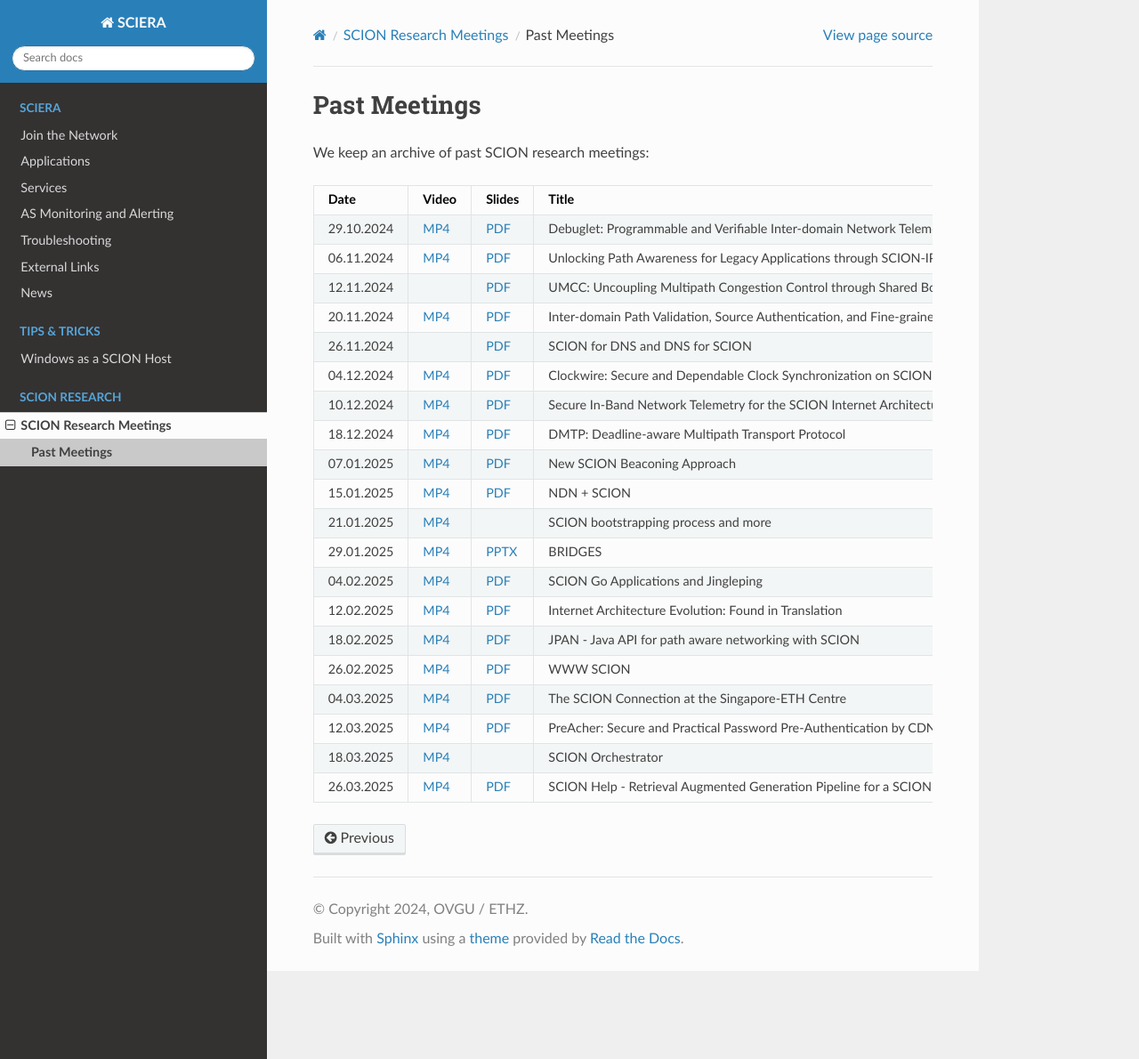
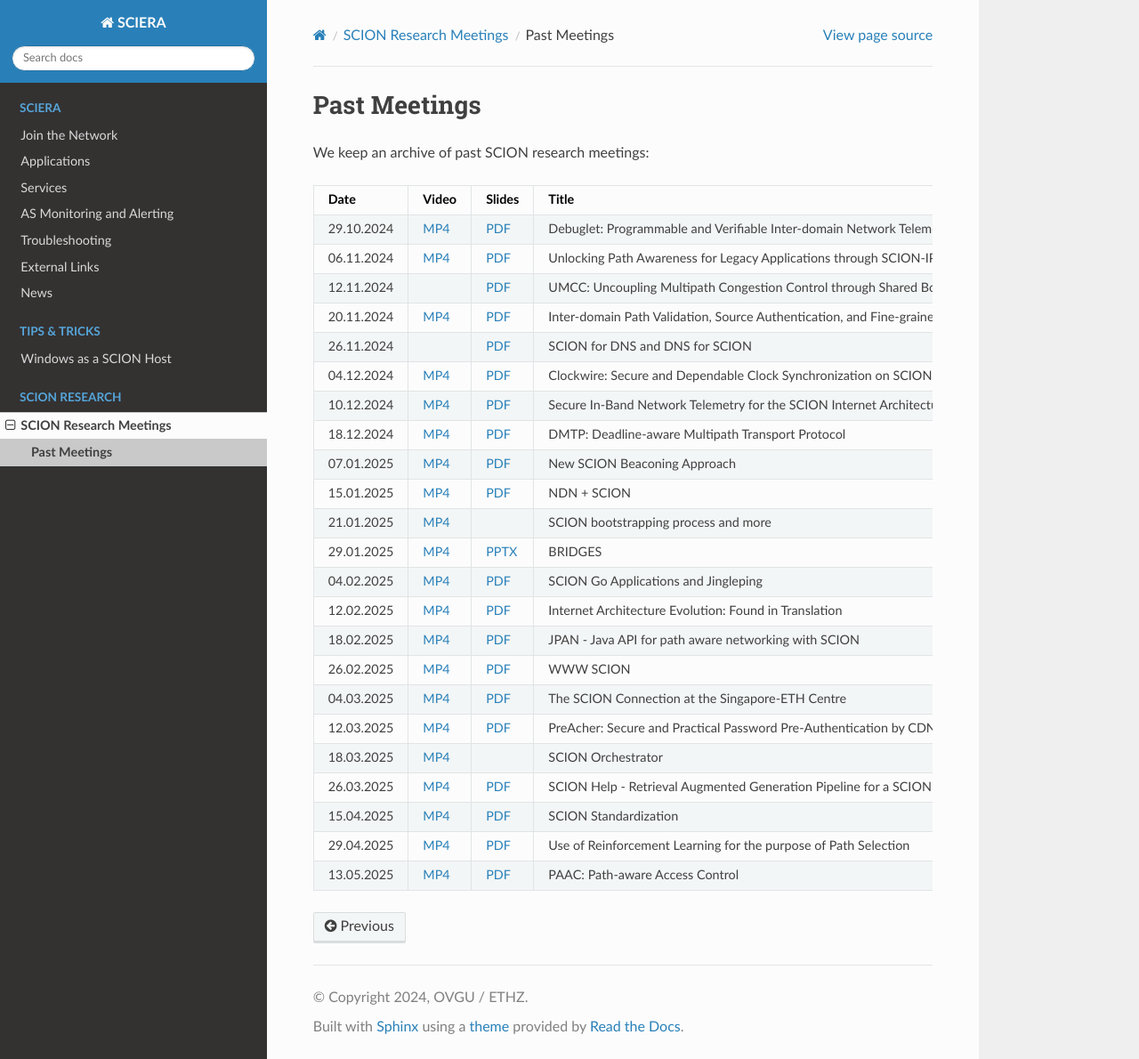
Before and after one commit to netsys-lab/scion-education-network-documentation, a Sphinx documentation site: the page built from docs/source/scion-research/meetings/past.rst, in a window 1280 px wide and 1190 px high. Shown: the whole window at 89% size. Built offline with Sphinx 7.4.7 and the Read the Docs theme 3.1.0, drawn with Linux system fonts in a browser that asks for light colours.

Commit message:
Three new talks (#25)
* Add three new speakers.

* Links to videos.

* Slides for the three talks.

```diff
--- a/docs/source/scion-research/meetings/past.rst
+++ b/docs/source/scion-research/meetings/past.rst
@@ -135,3 +135,21 @@ We keep an archive of past SCION research meetings:
       - SCION Help - Retrieval Augmented Generation Pipeline for a SCION Expert Chat Application
       - Tony John (OVGU Magdeburg)
       - `SCION Help <https://scion-help.ovgu.de/>`__
+    * - 15.04.2025
+      - `MP4 <https://drive.google.com/file/d/1DRxcSP8niqf2Iz2uGC8NJDNiVLF_lmrq/view>`__
+      - `PDF <https://drive.google.com/file/d/1EyBCkOuso2g1iUWK4TMQmqTtTBAaXYVv/view>`__
+      - SCION Standardization
+      - SCION Association
+      - `scion.org <https://scion.org>`__
+    * - 29.04.2025
+      - `MP4 <https://drive.google.com/file/d/1Gwb-j9H4mPd69AM12pwlCsUyiq2GkQWP/view>`__
+      - `PDF <https://drive.google.com/file/d/1LZVL9T3Zivb0eo40GfvAI6fW1kIV1nU5/view>`__
+      - Use of Reinforcement Learning for the purpose of Path Selection
+      - Mazahir Hussain (KISTI)
+      -
+    * - 13.05.2025
+      - `MP4 <https://drive.google.com/file/d/14HQ5kq6fB-yZ8UrYmC87RMtH7OW8b6KB/view>`__
+      - `PDF <https://drive.google.com/file/d/1y0RgHhB3wOl0bawBBk1g9flvaauAnBAn/view>`__
+      - PAAC: Path-aware Access Control
+      - Jonghoon Kwon (ETH Zurich)
+      -
```
